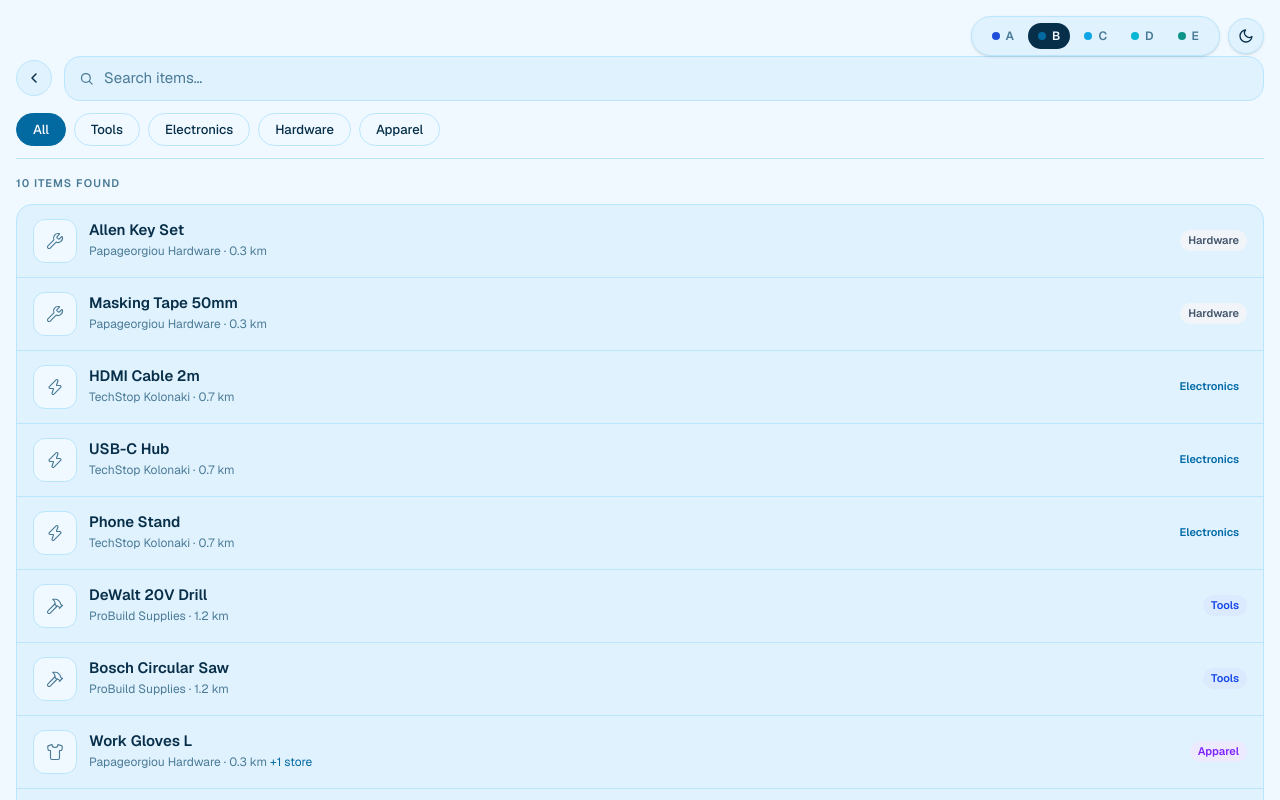
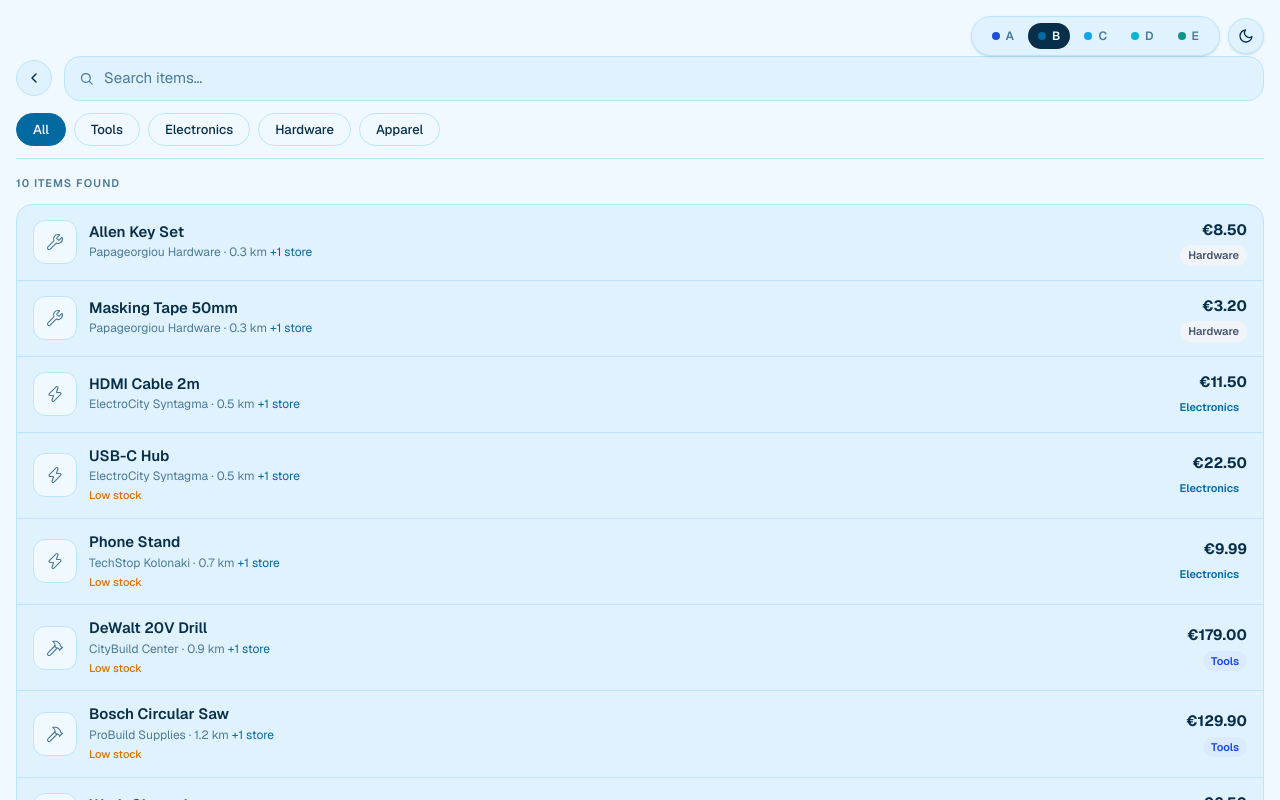
Before and after one commit to monkylome/Walkin, a Next.js app: page /search in a window 1280 px wide. Built offline with nearby package versions, Linux system fonts and the light colour scheme.

Commit message:
add stock levels, store logos, prices, sort toggle, and 5-store inventory

```diff
--- a/app/(tabs)/page.tsx
+++ b/app/(tabs)/page.tsx
@@ -3,7 +3,7 @@
 import { useRef, useState } from "react";
 import Link from "next/link";
 import { Hammer, Zap, Wrench, Shirt, Package, type LucideIcon } from "lucide-react";
-import { allItems, toSlug, type Item } from "@/app/lib/items";
+import { allItems, toSlug, stockStatus, type Item } from "@/app/lib/items";
 
 const categoryIcon: Record<string, LucideIcon> = {
   Tools:       Hammer,
@@ -54,10 +54,19 @@ function ItemRow({ item }: { item: Item }) {
           {nearest.name} · {nearest.distance}
           {extra > 0 && <span className="text-primary"> +{extra} store{extra > 1 ? "s" : ""}</span>}
         </p>
+        {stockStatus(nearest.stock) === "low_stock" && (
+          <p className="text-[11px] font-medium text-amber-600 mt-0.5">Low stock</p>
+        )}
+        {stockStatus(nearest.stock) === "out_of_stock" && (
+          <p className="text-[11px] font-medium text-amber-600 mt-0.5">Not available at nearest</p>
+        )}
       </div>
-      <span className={`text-[11px] font-semibold px-2 py-0.5 rounded-full shrink-0 ${categoryAccent[item.category] ?? categoryAccent.Other}`}>
-        {item.category}
-      </span>
+      <div className="flex flex-col items-end gap-1 shrink-0">
+        <p className="text-[15px] font-bold text-foreground">€{Math.min(...item.stores.map(s => s.price)).toFixed(2)}</p>
+        <span className={`text-[11px] font-semibold px-2 py-0.5 rounded-full ${categoryAccent[item.category] ?? categoryAccent.Other}`}>
+          {item.category}
+        </span>
+      </div>
     </Link>
   );
 }
--- a/app/item/[slug]/page.tsx
+++ b/app/item/[slug]/page.tsx
@@ -1,9 +1,10 @@
 "use client";
 
 import { useParams, useRouter } from "next/navigation";
+import { useState } from "react";
 import Link from "next/link";
 import { Hammer, Zap, Wrench, Shirt, Package, type LucideIcon } from "lucide-react";
-import { itemBySlug } from "@/app/lib/items";
+import { itemBySlug, stockStatus, stockLabel, stockDot } from "@/app/lib/items";
 
 const categoryIcon: Record<string, LucideIcon> = {
   Tools:       Hammer,
@@ -21,9 +22,47 @@ const categoryAccent: Record<string, string> = {
   Other:       "bg-gray-100 text-gray-600",
 };
 
+const storeMeta: Record<string, { initials: string; color: string }> = {
+  "Papageorgiou Hardware": { initials: "PH", color: "bg-slate-600"  },
+  "TechStop Kolonaki":     { initials: "TS", color: "bg-sky-600"    },
+  "ProBuild Supplies":     { initials: "PS", color: "bg-blue-700"   },
+  "ElectroCity Syntagma":  { initials: "EC", color: "bg-cyan-600"   },
+  "CityBuild Center":      { initials: "CB", color: "bg-indigo-600" },
+};
+
+function StoreLogo({ name }: { name: string }) {
+  const meta = storeMeta[name] ?? { initials: name.slice(0, 2).toUpperCase(), color: "bg-muted" };
+  return (
+    <div className={`w-10 h-10 rounded-xl ${meta.color} flex items-center justify-center shrink-0`}>
+      <span className="text-[11px] font-bold text-white tracking-wide">{meta.initials}</span>
+    </div>
+  );
+}
+
+function LiveBadge({ verified }: { verified: boolean }) {
+  if (verified) {
+    return (
+      <span className="flex items-center gap-1.5">
+        <span className="relative flex h-2 w-2">
+          <span className="animate-ping absolute inline-flex h-full w-full rounded-full bg-emerald-400 opacity-75" />
+          <span className="relative inline-flex h-2 w-2 rounded-full bg-emerald-500" />
+        </span>
+        <span className="text-[12px] font-medium text-emerald-600">Live inventory</span>
+      </span>
+    );
+  }
+  return (
+    <span className="flex items-center gap-1.5">
+      <span className="w-2 h-2 rounded-full bg-border" />
+      <span className="text-[12px] text-muted">Standard</span>
+    </span>
+  );
+}
+
 export default function ItemPage() {
   const { slug } = useParams<{ slug: string }>();
   const router   = useRouter();
+  const [sortBy, setSortBy] = useState<"distance" | "price">("distance");
   const item     = itemBySlug(slug);
   const Icon     = item ? (categoryIcon[item.category] ?? Package) : Package;
 
@@ -35,6 +74,9 @@ export default function ItemPage() {
       </div>
     );
   }
+  const sortedStores = [...item.stores].sort((a, b) =>
+    sortBy === "price" ? a.price - b.price : a.distanceKm - b.distanceKm
+  );
 
   return (
     <div className="flex flex-col min-h-dvh bg-background pb-12">
@@ -52,7 +94,7 @@ export default function ItemPage() {
         </button>
       </div>
 
-      {/* Hero placeholder */}
+      {/* Hero */}
       <div className="mx-5 mb-6 h-52 rounded-2xl bg-surface border border-border flex items-center justify-center text-muted">
         <Icon size={56} strokeWidth={1.2} />
       </div>
@@ -66,34 +108,51 @@ export default function ItemPage() {
           {item.name}
         </h1>
         <p className="text-[14px] text-muted">
-          Available at {item.stores.length} {item.stores.length === 1 ? "store" : "stores"} nearby
+          Available at {item.stores.length} {item.stores.length === 1 ? "store" : "stores"}
         </p>
       </div>
 
       {/* Store list */}
       <div className="px-5">
-        <p className="text-[11px] font-semibold uppercase tracking-widest text-muted mb-3">
-          Where to get it
-        </p>
+        <div className="flex items-center justify-between mb-3">
+          <p className="text-[11px] font-semibold uppercase tracking-widest text-muted">Where to get it</p>
+          <button
+            onClick={() => setSortBy(s => s === "distance" ? "price" : "distance")}
+            className="px-3 py-1.5 rounded-full text-[12px] font-medium bg-foreground text-background transition-opacity active:opacity-70"
+          >
+            {sortBy === "price" ? "Sort by distance" : "Sort by price"}
+          </button>
+        </div>
         <div className="flex flex-col gap-3">
-          {item.stores.map((store, i) => (
+          {sortedStores.map((store) => {
+            const status = stockStatus(store.stock);
+            return (
               <div key={store.name} className="p-4 rounded-2xl border border-border bg-surface">
-              <div className="flex items-start justify-between gap-3">
-                <div className="flex items-center gap-3 flex-1 min-w-0">
-                  {/* Rank badge */}
-                  <div className={`w-7 h-7 rounded-full flex items-center justify-center text-[12px] font-bold shrink-0 ${
-                    i === 0 ? "bg-primary text-white" : "bg-background border border-border text-muted"
-                  }`}>
-                    {i + 1}
-                  </div>
-                  <div className="min-w-0">
+
+                {/* Row 1: logo + store info + price */}
+                <div className="flex items-center gap-3">
+                  <StoreLogo name={store.name} />
+                  <div className="flex-1 min-w-0">
                     <p className="text-[15px] font-semibold text-foreground truncate leading-tight">{store.name}</p>
                     <p className="text-[12px] text-muted mt-0.5">{store.walkTime} walk · {store.distance}</p>
+                  </div>
+                  <p className="text-[20px] font-bold text-foreground shrink-0">
+                    €{store.price.toFixed(2)}
+                  </p>
+                </div>
+
+                {/* Row 2: live badge + stock + map */}
+                <div className="flex items-center justify-between mt-3 pt-3 border-t border-border">
+                  <div className="flex items-center gap-3">
+                    <LiveBadge verified={store.verified} />
+                    <div className="flex items-center gap-1.5">
+                      <div className={`w-2 h-2 rounded-full ${stockDot[status]}`} />
+                      <span className="text-[12px] text-muted">{stockLabel[status]}</span>
                     </div>
                   </div>
                   <Link
                     href="/map"
-                  className="shrink-0 flex items-center gap-1.5 px-3 py-1.5 rounded-full bg-primary text-white text-[13px] font-semibold active:opacity-80 transition-opacity"
+                    className="flex items-center gap-1.5 px-3 py-1.5 rounded-full bg-primary text-white text-[13px] font-semibold active:opacity-80 transition-opacity shrink-0"
                   >
                     <svg width="13" height="13" viewBox="0 0 24 24" fill="none" stroke="currentColor" strokeWidth="2.5" strokeLinecap="round" strokeLinejoin="round">
                       <path d="M21 10c0 7-9 13-9 13s-9-6-9-13a9 9 0 0 1 18 0z" />
@@ -102,8 +161,10 @@ export default function ItemPage() {
                     Map
                   </Link>
                 </div>
+
               </div>
-          ))}
+            );
+          })}
         </div>
       </div>
 
--- a/app/lib/items.ts
+++ b/app/lib/items.ts
@@ -1,34 +1,50 @@
-export type StoreAvailability = { name: string; distance: string; walkTime: string };
+export type StockStatus = "in_stock" | "low_stock" | "out_of_stock";
+export type StoreAvailability = { name: string; distance: string; distanceKm: number; walkTime: string; stock: number; verified: boolean; price: number };
 export type Item = { name: string; category: string; stores: StoreAvailability[] };
 
+export function stockStatus(stock: number): StockStatus {
+  if (stock === 0) return "out_of_stock";
+  if (stock <= 3)  return "low_stock";
+  return "in_stock";
+}
+
+export const stockLabel: Record<StockStatus, string> = {
+  in_stock:     "In stock",
+  low_stock:    "Low stock",
+  out_of_stock: "Out of stock",
+};
+
+export const stockDot: Record<StockStatus, string> = {
+  in_stock:     "bg-emerald-500",
+  low_stock:    "bg-amber-400",
+  out_of_stock: "bg-amber-400",
+};
+
+const PH = (stock: number, price: number, verified = true)  => ({ name: "Papageorgiou Hardware", distance: "0.3 km", distanceKm: 0.3, walkTime: "4 min",  stock, verified, price });
+const TS = (stock: number, price: number, verified = true)  => ({ name: "TechStop Kolonaki",     distance: "0.7 km", distanceKm: 0.7, walkTime: "9 min",  stock, verified, price });
+const EC = (stock: number, price: number, verified = true)  => ({ name: "ElectroCity Syntagma",  distance: "0.5 km", distanceKm: 0.5, walkTime: "6 min",  stock, verified, price });
+const CB = (stock: number, price: number, verified = false) => ({ name: "CityBuild Center",      distance: "0.9 km", distanceKm: 0.9, walkTime: "11 min", stock, verified, price });
+const PS = (stock: number, price: number, verified = false) => ({ name: "ProBuild Supplies",     distance: "1.2 km", distanceKm: 1.2, walkTime: "15 min", stock, verified, price });
+
 export const allItems: Item[] = [
-  { name: "Allen Key Set",      category: "Hardware",    stores: [{ name: "Papageorgiou Hardware", distance: "0.3 km", walkTime: "4 min"  }] },
-  { name: "Masking Tape 50mm",  category: "Hardware",    stores: [{ name: "Papageorgiou Hardware", distance: "0.3 km", walkTime: "4 min"  }] },
-  { name: "HDMI Cable 2m",      category: "Electronics", stores: [{ name: "TechStop Kolonaki",     distance: "0.7 km", walkTime: "9 min"  }] },
-  { name: "USB-C Hub",          category: "Electronics", stores: [{ name: "TechStop Kolonaki",     distance: "0.7 km", walkTime: "9 min"  }] },
-  { name: "Phone Stand",        category: "Electronics", stores: [{ name: "TechStop Kolonaki",     distance: "0.7 km", walkTime: "9 min"  }] },
-  { name: "DeWalt 20V Drill",   category: "Tools",       stores: [{ name: "ProBuild Supplies",     distance: "1.2 km", walkTime: "15 min" }] },
-  { name: "Bosch Circular Saw", category: "Tools",       stores: [{ name: "ProBuild Supplies",     distance: "1.2 km", walkTime: "15 min" }] },
+  { name: "Allen Key Set",      category: "Hardware",    stores: [PH(5, 8.50), CB(3, 9.20)] },
+  { name: "Masking Tape 50mm",  category: "Hardware",    stores: [PH(11, 3.20), CB(6, 3.80)] },
+  { name: "HDMI Cable 2m",      category: "Electronics", stores: [EC(4, 11.50), TS(7, 12.99)] },
+  { name: "USB-C Hub",          category: "Electronics", stores: [EC(2, 22.50), TS(3, 24.99)] },
+  { name: "Phone Stand",        category: "Electronics", stores: [TS(1, 9.99), EC(5, 11.20)] },
+  { name: "DeWalt 20V Drill",   category: "Tools",       stores: [CB(2, 179.00), PS(3, 189.00)] },
+  { name: "Bosch Circular Saw", category: "Tools",       stores: [PS(1, 134.50), CB(0, 129.90)] },
   {
     name: "Work Gloves L", category: "Apparel",
-    stores: [
-      { name: "Papageorgiou Hardware", distance: "0.3 km", walkTime: "4 min"  },
-      { name: "ProBuild Supplies",     distance: "1.2 km", walkTime: "15 min" },
-    ],
+    stores: [CB(4, 6.50), PH(2, 6.99), PS(8, 7.49)],
   },
   {
     name: "Safety Goggles", category: "Tools",
-    stores: [
-      { name: "Papageorgiou Hardware", distance: "0.3 km", walkTime: "4 min"  },
-      { name: "ProBuild Supplies",     distance: "1.2 km", walkTime: "15 min" },
-    ],
+    stores: [PH(0, 9.99), CB(3, 10.50), PS(8, 11.50)],
   },
   {
     name: "Screwdriver Set", category: "Tools",
-    stores: [
-      { name: "Papageorgiou Hardware", distance: "0.3 km", walkTime: "4 min"  },
-      { name: "ProBuild Supplies",     distance: "1.2 km", walkTime: "15 min" },
-    ],
+    stores: [PS(2, 13.50), CB(5, 14.99), PH(6, 15.90)],
   },
 ];
 
--- a/app/search/page.tsx
+++ b/app/search/page.tsx
@@ -4,7 +4,7 @@ import { useEffect, useRef, useState } from "react";
 import { useRouter } from "next/navigation";
 import Link from "next/link";
 import { Hammer, Zap, Wrench, Shirt, Package, type LucideIcon } from "lucide-react";
-import { allItems, toSlug } from "@/app/lib/items";
+import { allItems, toSlug, stockStatus } from "@/app/lib/items";
 
 const categoryIcon: Record<string, LucideIcon> = {
   Tools:       Hammer,
@@ -129,10 +129,19 @@ export default function SearchPage() {
                         {nearest.name} · {nearest.distance}
                         {extra > 0 && <span className="text-primary"> +{extra} store{extra > 1 ? "s" : ""}</span>}
                       </p>
+                      {stockStatus(nearest.stock) === "low_stock" && (
+                        <p className="text-[11px] font-medium text-amber-600 mt-0.5">Low stock</p>
+                      )}
+                      {stockStatus(nearest.stock) === "out_of_stock" && (
+                        <p className="text-[11px] font-medium text-amber-600 mt-0.5">Not available at nearest</p>
+                      )}
                     </div>
-                    <span className={`text-[11px] font-semibold px-2 py-0.5 rounded-full shrink-0 ${categoryAccent[item.category] ?? categoryAccent.Other}`}>
-                      {item.category}
-                    </span>
+                    <div className="flex flex-col items-end gap-1 shrink-0">
+                      <p className="text-[15px] font-bold text-foreground">€{Math.min(...item.stores.map(s => s.price)).toFixed(2)}</p>
+                      <span className={`text-[11px] font-semibold px-2 py-0.5 rounded-full ${categoryAccent[item.category] ?? categoryAccent.Other}`}>
+                        {item.category}
+                      </span>
+                    </div>
                   </Link>
                 );
               })}
```
Lines whose indentation alone changed are shown as unchanged.
